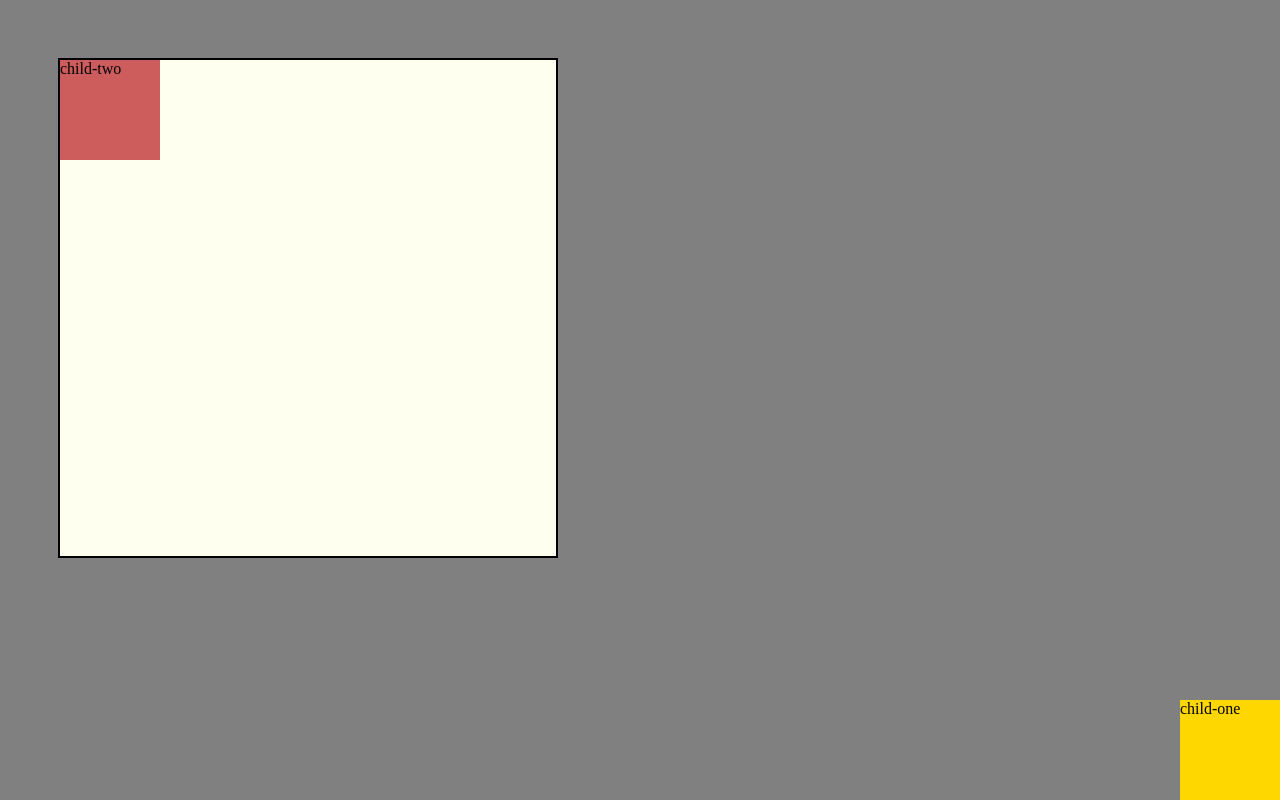
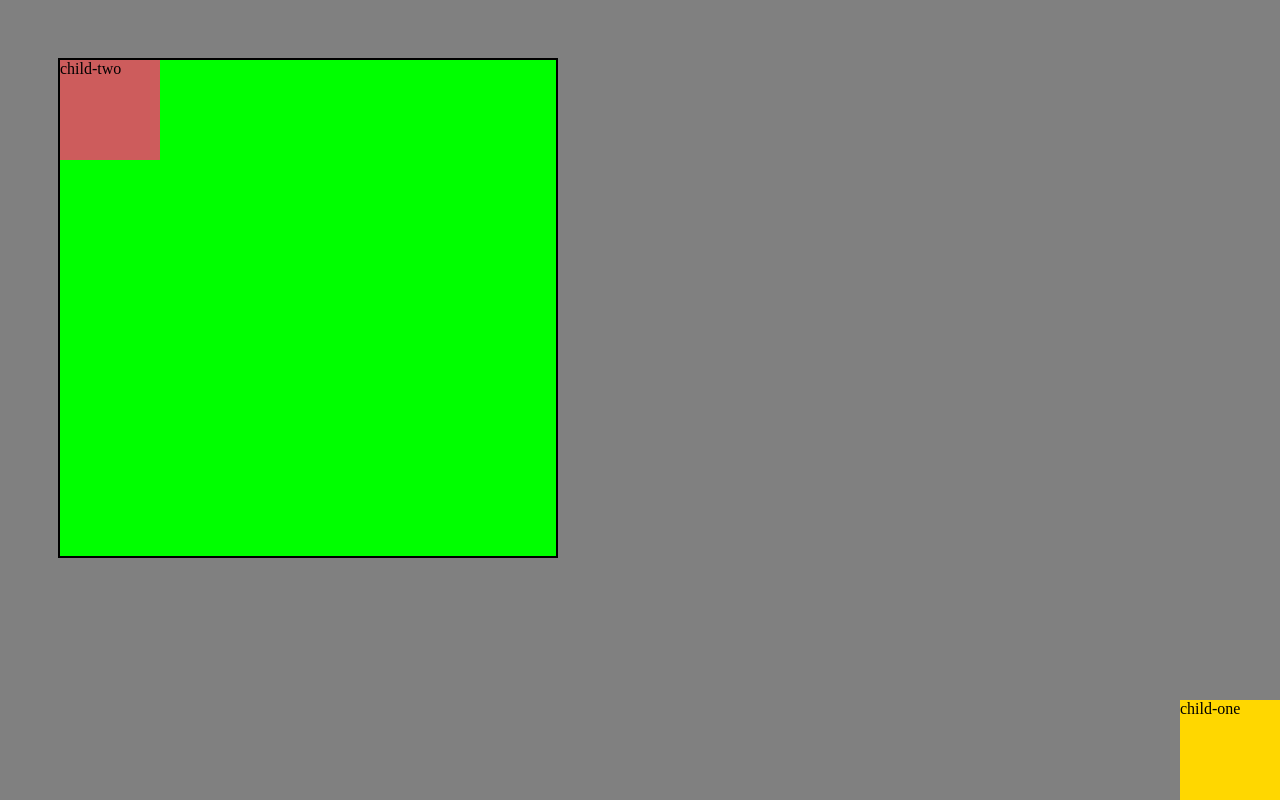
Before and after one commit to royuzin/csposition, a plain HTML site: page index.html in a window 1280 px wide. Drawn offline with Linux system fonts and the light colour scheme.

Commit message:
color change

```diff
--- a/style.css
+++ b/style.css
@@ -10,7 +10,7 @@ body{
     border: 2px solid black;
     width: 500px;
     height: 500px;
-    background: ivory;
+    background: lime;
 }
 .child-one{
     background-color: gold;
```
